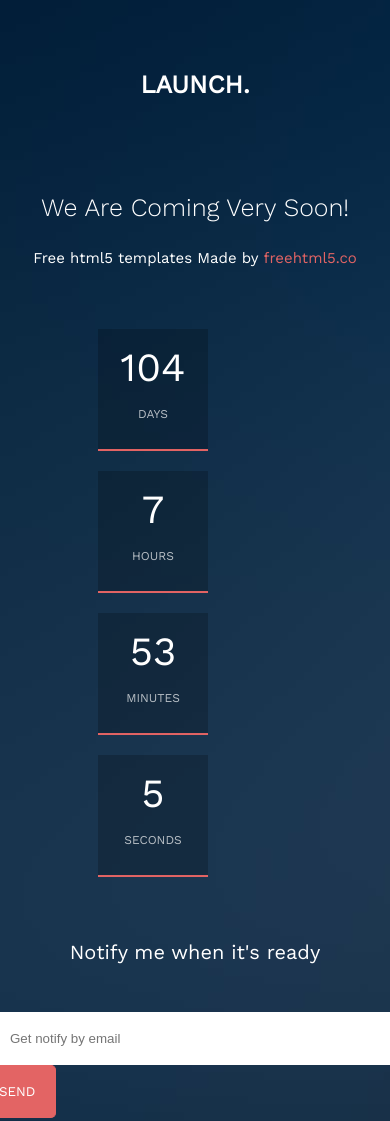
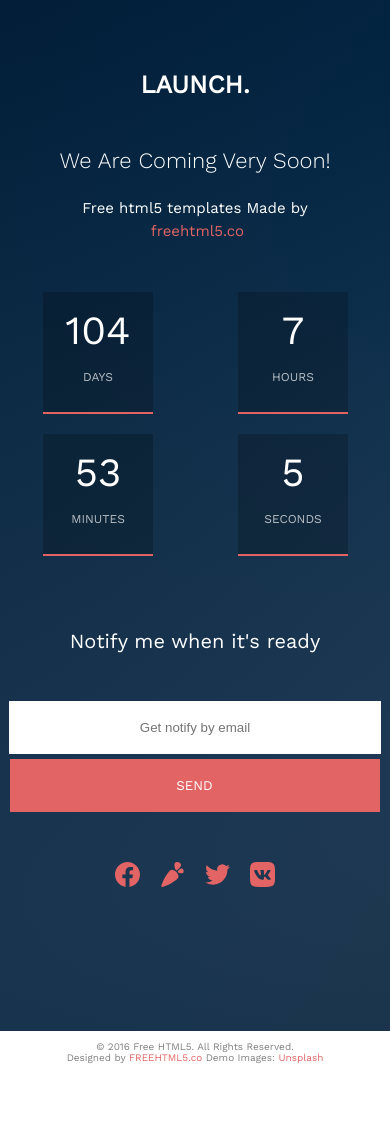
Before and after one commit to MrKrasnov/LAUNCH-layout-site, a plain HTML site: page index.html in a window 390 px wide. Shown: the top 1121 px of the page. After the commit the page ends 1073 px from the top, so only its background shows below. Drawn offline with Linux system fonts and the light colour scheme.

Commit message:
2.5 redesigned adaptive layout

```diff
--- a/style/main/form/input/input.css
+++ b/style/main/form/input/input.css
@@ -25,4 +25,12 @@ button{
     border-top-left-radius: 0%;
     border-bottom-left-radius: 0%;
     outline: none;
+    transition-property: background-color, border;
+    transition-duration: 0.5s;
 }
+button:hover{
+    cursor: pointer;
+    border: solid 1px #c29898;
+    border-left: 0 solid #c29898;
+    background-color: #c29898;
+}
--- a/style/media/media.css
+++ b/style/media/media.css
@@ -1,3 +1,12 @@
+@media (max-width: 1100px) {
+    .main_text{
+        max-width: 650px;
+        text-align: center;
+        margin: 0 auto;
+        margin-top: 45px;
+        margin-bottom: 20px;
+    }
+}
 @media (max-width: 800px) {
     .section{
         padding: 0;
@@ -12,32 +21,60 @@
         margin: 10px 0;
     }
 }
+@media (max-width: 768px) {
+    form{
+        display: flex;
+        flex-direction: column;
+        align-items: center;
+        width: 100%;
+    }
+    input{
+        text-align: center;
+        width: 95%;
+        display: block;
+        border-radius: 0;
+        padding: 18px 0;
+        margin: 0;
+        margin-bottom: 5px;
+    }
+    button{
+        margin-left: 0px;
+        border-radius: 0;
+        display: block;
+        width: 95%;
+        padding: 18px 0;
+    }
+    .img div img{
+        padding: 0 10px;
+    }
+    .main_text{
+        font-size: 22px;
+    }
+}
 @media (max-width: 600px) {
     .time{
-        flex-direction: column;
+        display: grid;
+        grid-template-columns: 1fr 1fr;
+        justify-items: center;
     }
     .time div{
-        margin: 10px 25%;
+        margin-bottom: 20px;
+    }
+    .main_p{
+        font-size: 15px;
+        display: block;
+        text-align: center;
+        max-width: 300px;
+        margin: 0 auto;
+        margin-bottom: 30px;
     }
 }
 @media (max-width: 400px) {
-    .main_p{
-        font-size: 15px;
-    }
-    .main_text{
-        font-size: 25px;
-    }
     footer p{
         font-size: 10px;
     }
 }
 @media (max-width: 300px) {
-    .main_p{
-        font-size: 10px;
-    }
-    .main_text{
-        font-size: 15px;
-    }
     input {
         padding-right: 30px;
     }
```
